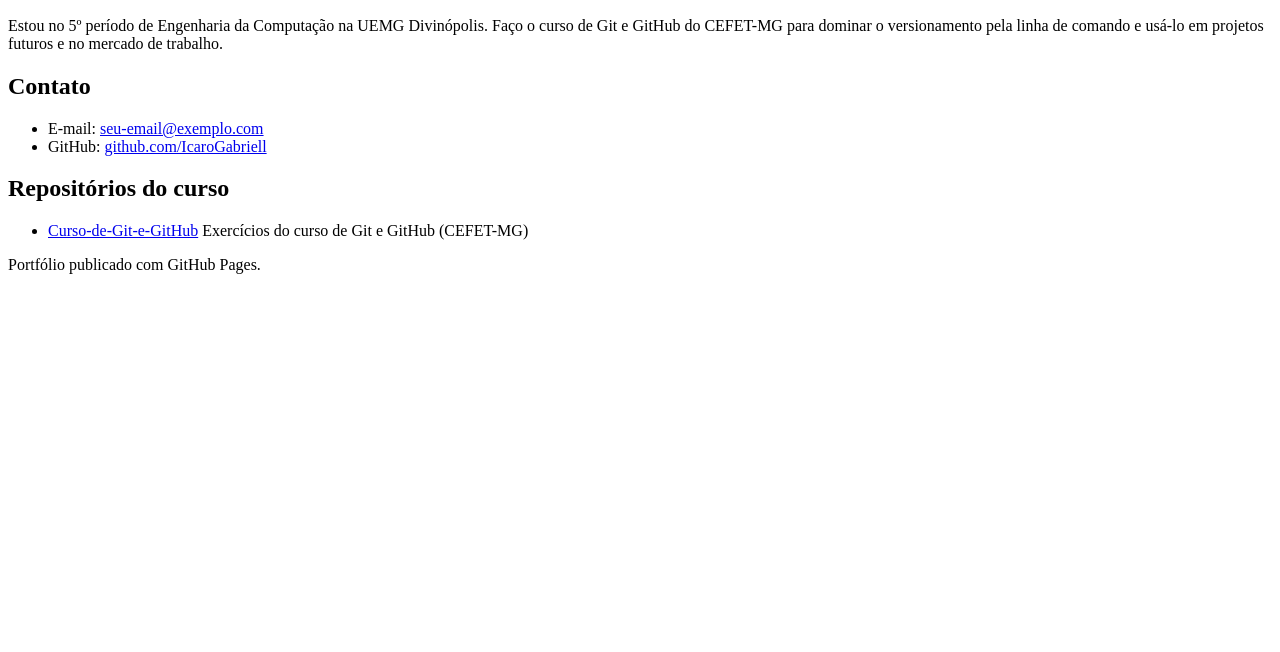
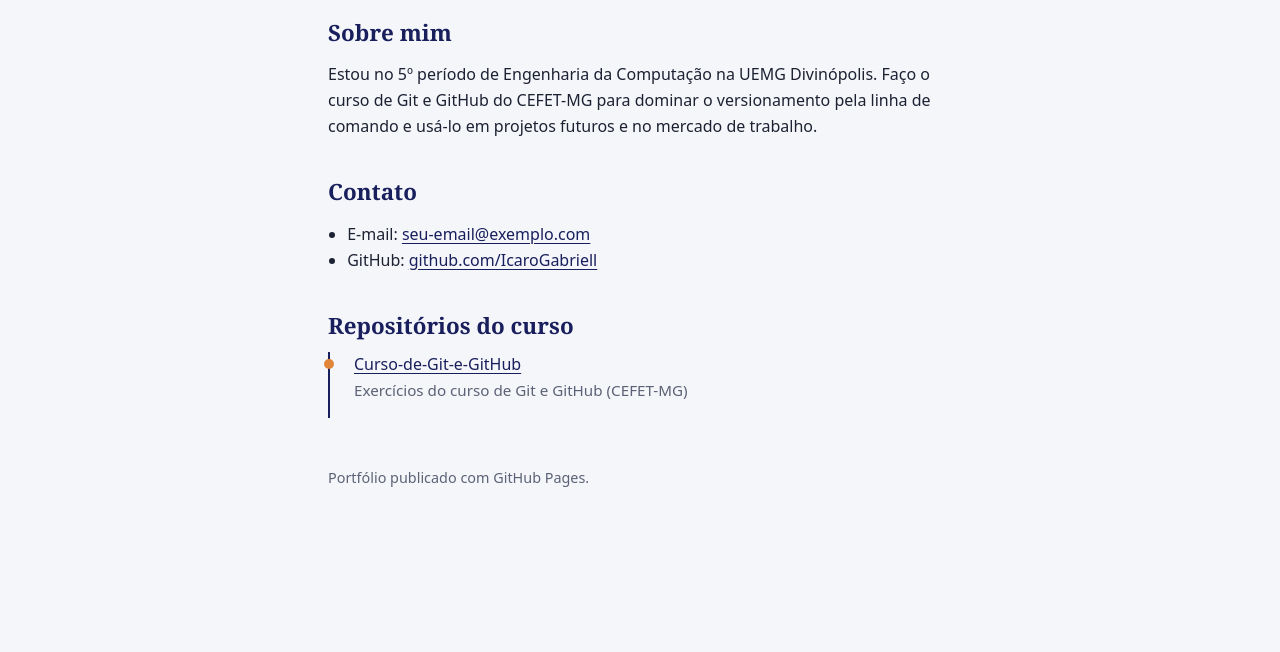
Before and after one commit to IcaroGabriell/IcaroGabriell.github.io, a plain HTML site: page index.html in a window 1280 px wide. Shown: the part 148-800 px from the top of the page. Drawn offline with Linux system fonts and the light colour scheme.

Commit message:
style: adiciona estilos ao portfolio

```diff
--- /dev/null
+++ b/css/style.css
@@ -0,0 +1,93 @@
+:root {
+  --fundo: #f5f6fa;
+  --texto: #1d2233;
+  --titulo: #181f5c;
+  --destaque: #e0853a;
+  --suave: #5b6275;
+}
+
+* {
+  box-sizing: border-box;
+}
+
+body {
+  margin: 0 auto;
+  padding: 3rem 1.5rem;
+  max-width: 42rem;
+  background: var(--fundo);
+  color: var(--texto);
+  font-family: system-ui, -apple-system, "Segoe UI", Roboto, sans-serif;
+  line-height: 1.6;
+}
+
+h1,
+h2 {
+  font-family: Georgia, "Times New Roman", serif;
+  color: var(--titulo);
+  line-height: 1.2;
+}
+
+h1 {
+  margin: 0 0 0.25rem;
+  font-size: 2.6rem;
+}
+
+header p {
+  margin: 0;
+  color: var(--suave);
+}
+
+h2 {
+  margin: 2.5rem 0 0.75rem;
+  font-size: 1.4rem;
+}
+
+a {
+  color: var(--titulo);
+  text-underline-offset: 3px;
+}
+
+a:hover,
+a:focus-visible {
+  color: var(--destaque);
+}
+
+ul {
+  padding-left: 1.2rem;
+}
+
+/* Lista de repositórios desenhada como um histórico do Git */
+.repos {
+  list-style: none;
+  margin: 0;
+  padding: 0 0 0 1.5rem;
+  border-left: 2px solid var(--titulo);
+}
+
+.repos li {
+  position: relative;
+  padding-bottom: 1rem;
+}
+
+.repos li::before {
+  content: "";
+  position: absolute;
+  left: calc(-1.5rem - 6px);
+  top: 0.45rem;
+  width: 10px;
+  height: 10px;
+  border-radius: 50%;
+  background: var(--destaque);
+}
+
+.repos span {
+  display: block;
+  color: var(--suave);
+  font-size: 0.95rem;
+}
+
+footer {
+  margin-top: 3rem;
+  color: var(--suave);
+  font-size: 0.9rem;
+}
--- a/index.html
+++ b/index.html
@@ -4,8 +4,7 @@
   <meta charset="UTF-8">
   <meta name="viewport" content="width=device-width, initial-scale=1">
   <title>Ícaro Gabriel | Portfólio</title>
-  <!-- Passo 5 da atividade: remova os marcadores de comentário da linha abaixo -->
-  <!-- <link rel="stylesheet" href="css/style.css"> -->
+  <link rel="stylesheet" href="css/style.css">
 </head>
 <body>
   <header>
```
